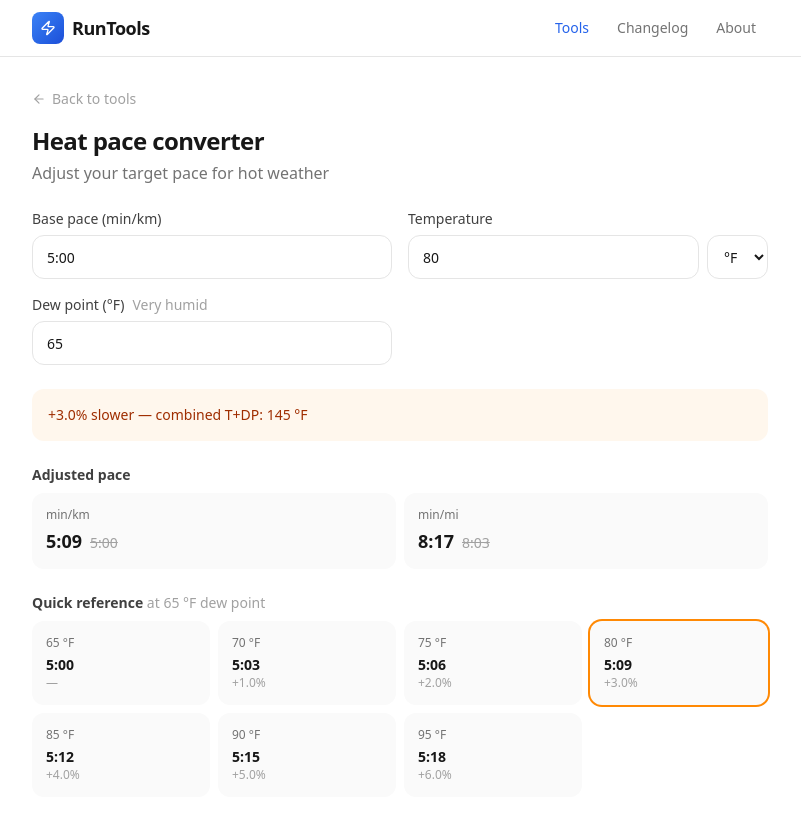
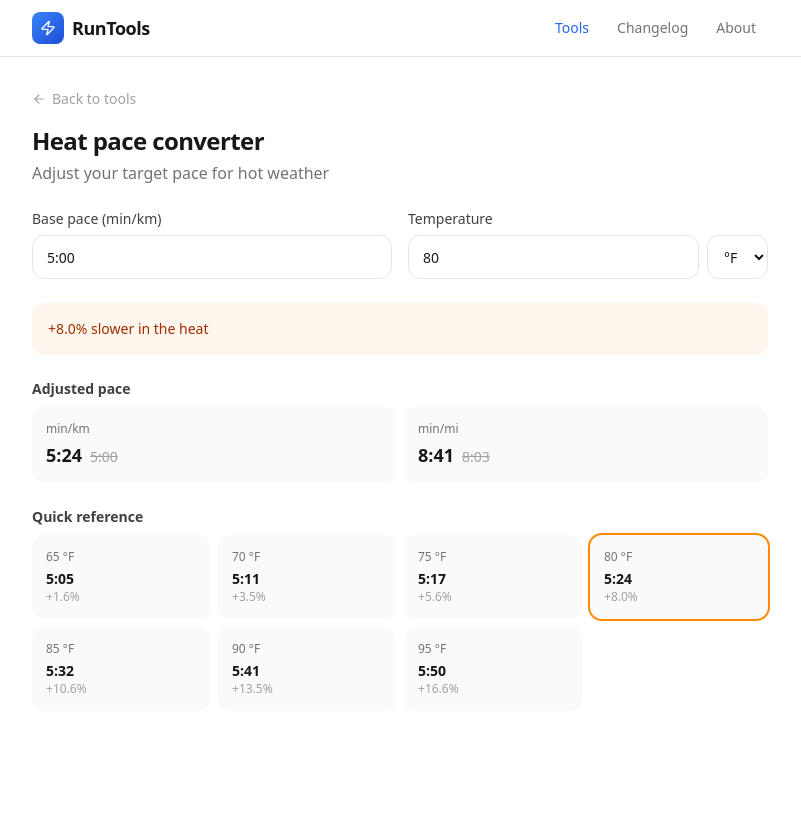
Before and after one commit to harvzheng/run-tools, a Next.js app: page /tools/heat-pace in a window 1280 px wide. Shown: the top 818 px of the page, without its empty margins (240-1041 px from the left). Built offline with nearby package versions, Linux system fonts and the light colour scheme.

Commit message:
Revert "Add dew point input to heat pace converter using Mantzios 2022 T+DP m…"
This reverts commit 19507fa16f4ebe4a9147cf8806e190b6fc7d68a8.

```diff
--- a/src/data/changelog.ts
+++ b/src/data/changelog.ts
@@ -6,14 +6,6 @@ export interface ChangelogEntry {
 }
 
 export const changelog: ChangelogEntry[] = [
-  {
-    date: "2026-03-11",
-    version: "0.1.3",
-    title: "Heat pace converter — humidity support",
-    changes: [
-      "Heat pace converter now includes dew point as an input, using the Temperature + Dew Point combined-value method from Mantzios et al. (2022) for more accurate heat adjustments in humid conditions",
-    ],
-  },
   {
     date: "2026-03-10",
     version: "0.1.2",
--- a/src/tools/heat-pace/component.tsx
+++ b/src/tools/heat-pace/component.tsx
@@ -26,16 +26,6 @@ function parsePace(input: string): number {
   return Number(trimmed);
 }
 
-/** Dew point comfort labels (in °F). */
-function dewPointLabel(dpF: number): string {
-  if (dpF < 50) return "Dry";
-  if (dpF < 55) return "Comfortable";
-  if (dpF < 60) return "Noticeable";
-  if (dpF < 65) return "Humid";
-  if (dpF < 70) return "Very humid";
-  return "Oppressive";
-}
-
 const TEMP_PRESETS_F = [65, 70, 75, 80, 85, 90, 95];
 
 function HeatPaceInner() {
@@ -48,13 +38,7 @@ function HeatPaceInner() {
 
   const tempUnit = (state.tempUnit ?? "F") as TempUnit;
   const tempF = tempUnit === "C" ? cToF(state.temperature) : state.temperature;
-  const dewPointF =
-    tempUnit === "C" ? cToF(state.dewPoint ?? 18) : (state.dewPoint ?? 65);
-
-  // Clamp dew point to not exceed temperature
-  const clampedDewPointF = Math.min(dewPointF, tempF);
-
-  const result = adjustPaceForHeat(state.paceMinKm, tempF, clampedDewPointF);
+  const result = adjustPaceForHeat(state.paceMinKm, tempF);
 
   const commitPace = useCallback(
     (input: string) => {
@@ -122,19 +106,11 @@ function HeatPaceInner() {
               value={tempUnit}
               onChange={(e) => {
                 const newUnit = e.target.value as TempUnit;
-                const convertedTemp =
+                const converted =
                   newUnit === "C"
                     ? Math.round(fToC(state.temperature))
                     : Math.round(cToF(state.temperature));
-                const convertedDp =
-                  newUnit === "C"
-                    ? Math.round(fToC(state.dewPoint ?? 65))
-                    : Math.round(cToF(state.dewPoint ?? 18));
-                update({
-                  tempUnit: newUnit,
-                  temperature: convertedTemp,
-                  dewPoint: convertedDp,
-                });
+                update({ tempUnit: newUnit, temperature: converted });
               }}
               className={selectClass}
             >
@@ -142,28 +118,6 @@ function HeatPaceInner() {
               <option value="C">°C</option>
             </select>
           </div>
-        </div>
-
-        <div className="flex flex-col gap-1.5">
-          <label
-            htmlFor="dew-point"
-            className="text-sm font-medium text-neutral-700 dark:text-neutral-300"
-          >
-            Dew point (°{tempUnit})
-            <span className="ml-2 font-normal text-neutral-400">
-              {dewPointLabel(clampedDewPointF)}
-            </span>
-          </label>
-          <input
-            id="dew-point"
-            type="number"
-            value={state.dewPoint ?? (tempUnit === "C" ? 18 : 65)}
-            onChange={(e) => update({ dewPoint: Number(e.target.value) })}
-            min={tempUnit === "C" ? -30 : -22}
-            max={state.temperature}
-            step={1}
-            className={inputClass}
-          />
         </div>
       </div>
 
@@ -176,8 +130,8 @@ function HeatPaceInner() {
       >
         <div className="text-sm font-medium text-orange-800 dark:text-orange-300">
           {result.slowdownPct > 0
-            ? `+${(result.slowdownPct * 100).toFixed(1)}% slower — combined T+DP: ${Math.round(tempF + clampedDewPointF)} °F`
-            : "No adjustment needed at these conditions"}
+            ? `+${(result.slowdownPct * 100).toFixed(1)}% slower in the heat`
+            : "No adjustment needed at this temperature"}
         </div>
       </motion.div>
 
@@ -224,18 +178,14 @@ function HeatPaceInner() {
         </div>
       </div>
 
-      {/* Quick reference table — varies temperature at current dew point */}
+      {/* Quick reference table */}
       <div className="flex flex-col gap-2">
         <h2 className="text-sm font-semibold text-neutral-700 dark:text-neutral-300">
-          Quick reference{" "}
-          <span className="font-normal text-neutral-400">
-            at {tempUnit === "C" ? `${Math.round(fToC(clampedDewPointF))} °C` : `${Math.round(clampedDewPointF)} °F`} dew point
-          </span>
+          Quick reference
         </h2>
         <div className="grid grid-cols-2 gap-2 sm:grid-cols-3 lg:grid-cols-4">
           {TEMP_PRESETS_F.map((presetF, i) => {
-            const dp = Math.min(clampedDewPointF, presetF);
-            const pct = heatSlowdownPct(presetF, dp);
+            const pct = heatSlowdownPct(presetF);
             const displayTemp =
               tempUnit === "C"
                 ? `${Math.round(fToC(presetF))} °C`
@@ -266,7 +216,7 @@ function HeatPaceInner() {
                   {formatPaceValue(adjustedSec)}
                 </div>
                 <div className="text-xs text-neutral-400">
-                  {pct > 0 ? `+${(pct * 100).toFixed(1)}%` : "—"}
+                  +{(pct * 100).toFixed(1)}%
                 </div>
               </motion.div>
             );
--- a/src/tools/heat-pace/config.ts
+++ b/src/tools/heat-pace/config.ts
@@ -4,7 +4,6 @@ export interface HeatPaceState {
   paceMinKm: number;
   temperature: number;
   tempUnit: string;
-  dewPoint: number; // in same unit as temperature
 }
 
 export const config: ToolConfig<HeatPaceState> = {
@@ -18,6 +17,5 @@ export const config: ToolConfig<HeatPaceState> = {
     paceMinKm: 300, // 5:00/km in seconds
     temperature: 80,
     tempUnit: "F",
-    dewPoint: 65, // 65 °F — warm summer day
   },
 };
--- a/src/tools/heat-pace/logic.ts
+++ b/src/tools/heat-pace/logic.ts
@@ -1,11 +1,7 @@
 import { formatPace } from "@/lib/utils";
 
-/**
- * Baseline combined temperature + dew point (°F) below which no adjustment is needed.
- * Based on Mantzios et al. (2022) Med Sci Sports Exerc 54(1):153–161.
- * At combined ≤ 130 (e.g. 70 °F / 60 °F DP), conditions are comfortable for racing.
- */
-export const BASELINE_COMBINED_F = 130;
+/** Baseline temperature in °F where no pace adjustment is needed. */
+export const BASELINE_F = 60;
 
 /**
  * Convert Celsius to Fahrenheit.
@@ -22,30 +18,20 @@ export function fToC(f: number): number {
 }
 
 /**
- * Calculate the heat slowdown percentage given temperature and dew point in °F.
+ * Calculate the heat slowdown percentage for a given temperature in °F.
  *
- * Uses the Temperature + Dew Point combined-value method from:
- *   Mantzios et al. (2022) Effects of Weather Parameters on Endurance Running
- *   Performance. Med Sci Sports Exerc 54(1):153–161. PMID 34652333.
+ * Below the baseline (60 °F / ~15.5 °C) there is no adjustment.
+ * Above the baseline the slowdown increases quadratically:
+ *   slowdown = 0.003 × d + 0.00005 × d²
+ * where d = °F above baseline.
  *
- * combined = tempF + dewPointF
- * Below the baseline (combined ≤ 130) there is no adjustment.
- * Above the baseline each combined degree adds 0.2 %:
- *   slowdown = 0.002 × (combined − 130)
- *
- * Approximate reference values:
- *   70 °F / 60 °F DP  → combined 130 → 0 %
- *   75 °F / 65 °F DP  → combined 140 → 2 %
- *   80 °F / 70 °F DP  → combined 150 → 4 %
- *   85 °F / 75 °F DP  → combined 160 → 6 %
- *   90 °F / 75 °F DP  → combined 165 → 7 %
- *   90 °F / 80 °F DP  → combined 170 → 8 %
+ * This approximates commonly cited coaching guidance:
+ *   65 °F → ~1.6 %, 75 °F → ~5.6 %, 85 °F → ~10.6 %, 95 °F → ~16.6 %
  */
-export function heatSlowdownPct(tempF: number, dewPointF: number): number {
-  const combined = tempF + dewPointF;
-  const d = combined - BASELINE_COMBINED_F;
+export function heatSlowdownPct(tempF: number): number {
+  const d = tempF - BASELINE_F;
   if (d <= 0) return 0;
-  return 0.002 * d;
+  return 0.003 * d + 0.00005 * d * d;
 }
 
 export interface HeatPaceResult {
@@ -59,18 +45,16 @@ export interface HeatPaceResult {
 const KM_PER_MILE = 1.609344;
 
 /**
- * Calculate heat-adjusted pace given a base pace, temperature, and dew point.
+ * Calculate heat-adjusted pace given a base pace and temperature.
  *
  * @param paceSecPerKm  Base pace in seconds per kilometer
  * @param tempF         Temperature in Fahrenheit
- * @param dewPointF     Dew point in Fahrenheit
  */
 export function adjustPaceForHeat(
   paceSecPerKm: number,
   tempF: number,
-  dewPointF: number,
 ): HeatPaceResult {
-  const slowdownPct = heatSlowdownPct(tempF, dewPointF);
+  const slowdownPct = heatSlowdownPct(tempF);
   const adjustedPaceSecPerKm = paceSecPerKm * (1 + slowdownPct);
   const originalPaceSecPerMi = paceSecPerKm * KM_PER_MILE;
   const adjustedPaceSecPerMi = adjustedPaceSecPerKm * KM_PER_MILE;
```
Also changed, not shown: 1 other file (tests, documents, lock files or other folders).
